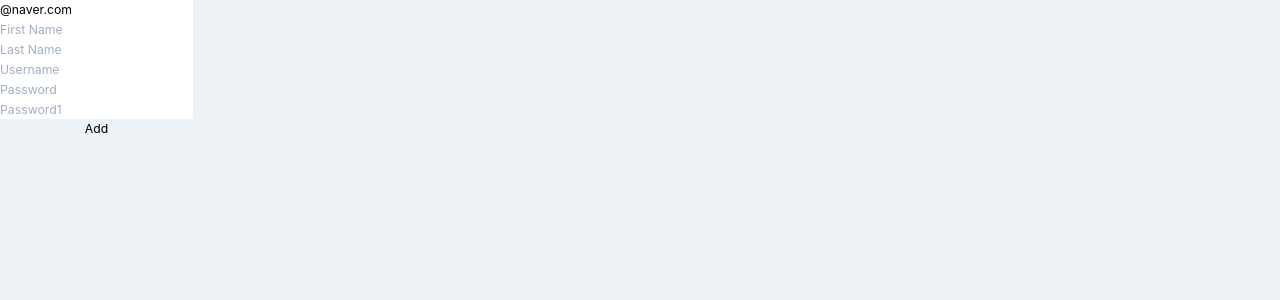
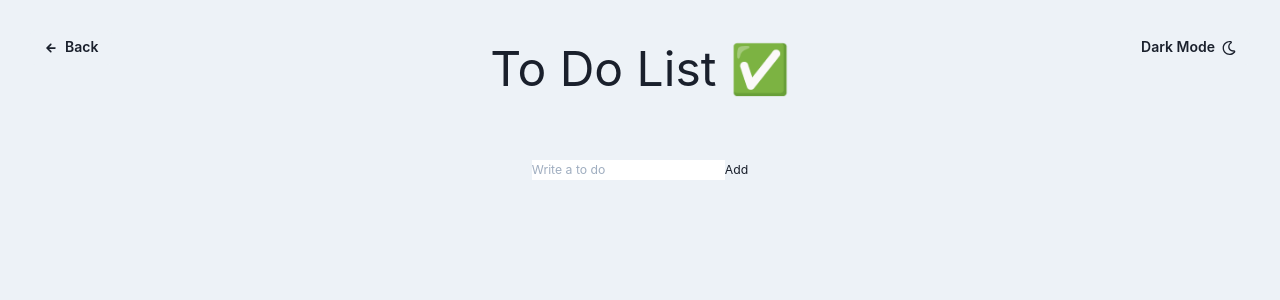
Before and after one commit to haneulee/react-study-v2, a React (Create React App) app: page /react-study-v2/todo in a window 1280 px wide. Shown: the top 300 px of the page. Built offline with nearby package versions, Linux system fonts and the light colour scheme.

Commit message:
change ToDo form

```diff
--- a/src/routes/ToDoList.tsx
+++ b/src/routes/ToDoList.tsx
@@ -1,98 +1,90 @@
-import React, { useState } from "react";
 import { useForm } from "react-hook-form";
+import styled from "styled-components";
+import { atom, useRecoilState } from "recoil";
+import { Helmet } from "react-helmet";
+import ToggleButton from "components/ToggleButton";
+import { useLocation } from "react-router";
+import BackButton from "components/BackButton";
+
+const Container = styled.div`
+  display: flex;
+  flex-direction: column;
+  justify-content: flex-start;
+  width: 100%;
+  margin: 30px;
+`;
+
+const Header = styled.header`
+  width: 100%;
+  height: 100px;
+  position: relative;
+`;
+
+const Wrapper = styled.div`
+  max-width: 1000px;
+  margin: 30px auto;
+  & input {
+    color: black;
+  }
+`;
+
+const Title = styled.h1`
+  font-size: 48px;
+`;
 
 interface IForm {
-  email: string;
-  firstName: string;
-  lastName: string;
-  username: string;
-  password: string;
-  password1: string;
-  extraError?: string;
+  toDo: string;
 }
 
+interface IToDo {
+  text: string;
+  id: number;
+  category: "TO_DO" | "DOING" | "DONE";
+}
+
+const toDoState = atom<IToDo[]>({
+  key: "toDo",
+  default: [],
+});
+
 const ToDoList = function () {
-  const {
-    register,
-    handleSubmit,
-    formState: { errors },
-    setError,
-  } = useForm<IForm>({
-    defaultValues: {
-      email: "@naver.com",
-    },
-  });
-  const onValid = (data: IForm) => {
-    if (data.password !== data.password1) {
-      setError(
-        "password1",
-        { message: "Password are not the same" },
-        { shouldFocus: true },
-      );
-    }
-    // setError("extraError", { message: "Server offline." });
+  const { state } = useLocation<RouteState>();
+  const [toDos, setToDos] = useRecoilState(toDoState);
+  const { register, handleSubmit, setValue } = useForm<IForm>();
+  const handleValid = ({ toDo }: IForm) => {
+    setToDos((oldToDos) => [
+      { text: toDo, id: Date.now(), category: "TO_DO" },
+      ...oldToDos,
+    ]);
+    setValue("toDo", "");
   };
-
   return (
-    <div style={{ color: "black" }}>
-      <form
-        style={{ display: "flex", flexDirection: "column" }}
-        onSubmit={handleSubmit(onValid)}
-      >
-        <input
-          {...register("email", {
-            required: "Email is required",
-            pattern: {
-              value: /^[A-Za-z0-9._%+-]+@naver.com$/,
-              message: "Only naver.com emails allowed",
-            },
-          })}
-          placeholder="Email"
-        />
-        <span>{errors?.email?.message}</span>
-        <input
-          {...register("firstName", {
-            required: "write here",
-            validate: {
-              noNico: (value) =>
-                value.includes("nico") ? "no nicos allowed" : true,
-              noNick: (value) =>
-                value.includes("nick") ? "no nick allowed" : true,
-            },
-          })}
-          placeholder="First Name"
-        />
-        <span>{errors?.firstName?.message}</span>
-        <input
-          {...register("lastName", { required: "write here" })}
-          placeholder="Last Name"
-        />
-        <span>{errors?.lastName?.message}</span>
-        <input
-          {...register("username", { required: "write here", minLength: 10 })}
-          placeholder="Username"
-        />
-        <span>{errors?.username?.message}</span>
-        <input
-          {...register("password", { required: "write here", minLength: 5 })}
-          placeholder="Password"
-        />
-        <span>{errors?.password?.message}</span>
-        <input
-          {...register("password1", {
-            required: "Password is required",
-            minLength: {
-              value: 5,
-              message: "Your password is too short.",
-            },
-          })}
-          placeholder="Password1"
-        />
-        <span>{errors?.password1?.message}</span>
-        <button type="button">Add</button>
-        <span>{errors?.extraError?.message}</span>
-      </form>
-    </div>
+    <Container>
+      <Helmet>
+        <title>To Do List ✅</title>
+      </Helmet>
+      <Header>
+        <BackButton />
+        <Title>To Do List ✅</Title>
+        <ToggleButton />
+      </Header>
+      <Wrapper>
+        <form onSubmit={handleSubmit(handleValid)}>
+          <input
+            {...register("toDo", {
+              required: "Please write a To Do",
+            })}
+            placeholder="Write a to do"
+          />
+          <button>Add</button>
+        </form>
+        <ul>
+          {toDos.map((toDo) => (
+            <li key={toDo.id}>{toDo.text}</li>
+          ))}
+        </ul>
+      </Wrapper>
+    </Container>
   );
 };
 
```
Also changed, not shown: .eslintrc.json.
